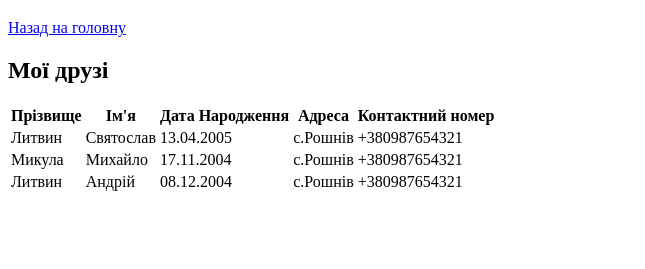
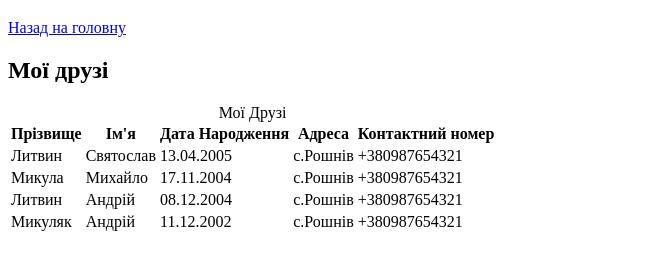
Before and after one commit to StasLytvyn/Stas, a plain HTML site: page friends.html in a window 1280 px wide. Shown: the part 61-330 px from the top of the page, without its empty margins (0-645 px from the left). Drawn offline with Linux system fonts and the light colour scheme.

Commit message:
Update friends.html

```diff
--- a/friends.html
+++ b/friends.html
@@ -13,6 +13,8 @@
 <a href= "index.html">Назад на головну</a>
 <table>
  <h2>Мої друзі</h2>
+ <caption>Мої Друзі</caption>
+
 
  <thead>
             <tr>
@@ -47,6 +49,13 @@
                 <td>с.Рошнів</td>
                 <td>+380987654321</td>
               </tr>
+         <tr>
+                <td>Микуляк</td>
+                <td>Андрій</td>
+                <td>11.12.2002</td>
+                <td>с.Рошнів</td>
+                <td>+380987654321</td>
+              </tr>
         </tbody>
 
    </table>
```
